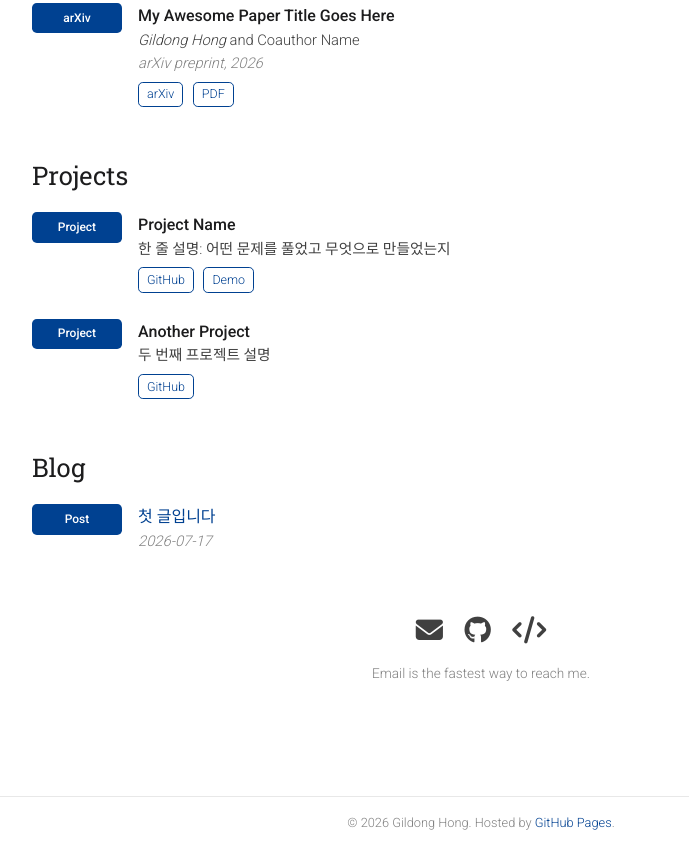
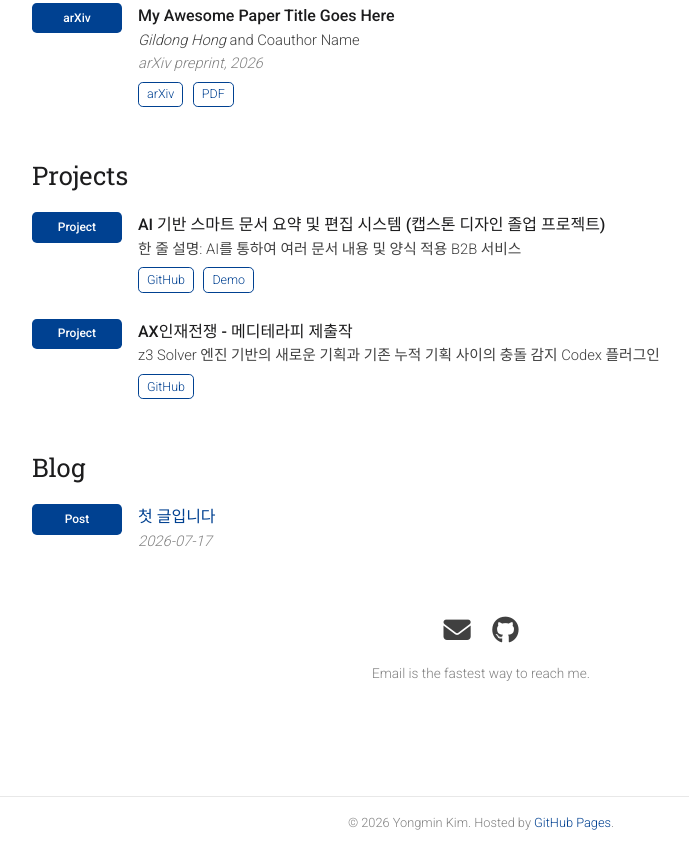
Before and after one commit to yongminkim0501/yongminkim0501.github.io, a plain HTML site: page index.html in a window 1280 px wide. Shown: the part 783-1633 px from the top of the page, without its empty margins (159-848 px from the left). Drawn offline with Linux system fonts and the light colour scheme.

Commit message:
feat: 내용 추가

```diff
--- a/index.html
+++ b/index.html
@@ -174,9 +174,9 @@
 <main>
   <header>
     <!-- ✏️ 이름 수정 -->
-    <h1><span class="bold">Gildong</span> Hong</h1>
+    <h1><span class="bold">Yongmin</span>Kim</h1>
     <!-- ✏️ 소속 한 줄 소개 수정 -->
-    <p class="desc">B.S. Student, <a href="https://example.com" target="_blank">OO University Dept. of Computer Science</a></p>
+    <p class="desc">, <a href="https://example.com" target="_blank">Hanyang University ERICA Dept. of Computer Science</a></p>
   </header>
 
   <article>
@@ -185,7 +185,7 @@
       <img src="profile.jpg" alt="profile photo"
            onerror="this.outerHTML='<div class=&quot;avatar-fallback&quot;>GH</div>'">
       <div class="more-info">
-        <p>B.S. @ OO University</p>
+        <p>B.S. @ Hanyang University ERICA</p>
         <p>Republic of Korea</p>
       </div>
     </div>
@@ -228,10 +228,10 @@
     <div class="pub">
       <div class="badge">Project</div>
       <div>
-        <div class="title">Project Name</div>
-        <div class="authors">한 줄 설명: 어떤 문제를 풀었고 무엇으로 만들었는지</div>
+        <div class="title">AI 기반 스마트 문서 요약 및 편집 시스템 (캡스톤 디자인 졸업 프로젝트)</div>
+        <div class="authors">한 줄 설명: AI를 통하여 여러 문서 내용 및 양식 적용 B2B 서비스</div>
         <div class="links">
-          <a href="https://github.com/yongminkim0501/" target="_blank">GitHub</a>
+          <a href="https://github.com/SHOW-GY" target="_blank">GitHub</a>
           <a href="#" target="_blank">Demo</a>
         </div>
       </div>
@@ -239,10 +239,10 @@
     <div class="pub">
       <div class="badge">Project</div>
       <div>
-        <div class="title">Another Project</div>
-        <div class="authors">두 번째 프로젝트 설명</div>
+        <div class="title">AX인재전쟁 - 메디테라피 제출작</div>
+        <div class="authors">z3 Solver 엔진 기반의 새로운 기획과 기존 누적 기획 사이의 충돌 감지 Codex 플러그인</div>
         <div class="links">
-          <a href="https://github.com/yongminkim0501/" target="_blank">GitHub</a>
+          <a href="https://github.com/yongminkim0501/meditherapy-codex-plugin" target="_blank">GitHub</a>
         </div>
       </div>
     </div>
@@ -251,16 +251,14 @@
     <div id="latest-posts"><p style="color:var(--text-muted)">불러오는 중…</p></div>
 
     <div class="social">
-      <!-- ✏️ 링크 수정: 이메일 / 깃허브 / 백준 등 -->
-      <a href="mailto:you@example.com" title="Email"><i class="fa-solid fa-envelope"></i></a>
-      <a href="https://github.com/yourid" title="GitHub" target="_blank"><i class="fa-brands fa-github"></i></a>
-      <a href="https://www.acmicpc.net/user/yourid" title="Baekjoon" target="_blank"><i class="fa-solid fa-code"></i></a>
+      <a href="mailto:yongmingim166@gmail.com" title="Email"><i class="fa-solid fa-envelope"></i></a>
+      <a href="https://github.com/yongminkim0501" title="GitHub" target="_blank"><i class="fa-brands fa-github"></i></a>
       <div class="contact-note">Email is the fastest way to reach me.</div>
     </div>
   </article>
 </main>
 
-<footer>© 2026 Gildong Hong. Hosted by <a href="https://pages.github.com/" target="_blank">GitHub Pages</a>.</footer>
+<footer>© 2026 Yongmin Kim. Hosted by <a href="https://pages.github.com/" target="_blank">GitHub Pages</a>.</footer>
 
 <script>
   // 라이트/다크 테마 토글 (선택은 기억되지 않고, 처음엔 시스템 설정을 따릅니다)
```
